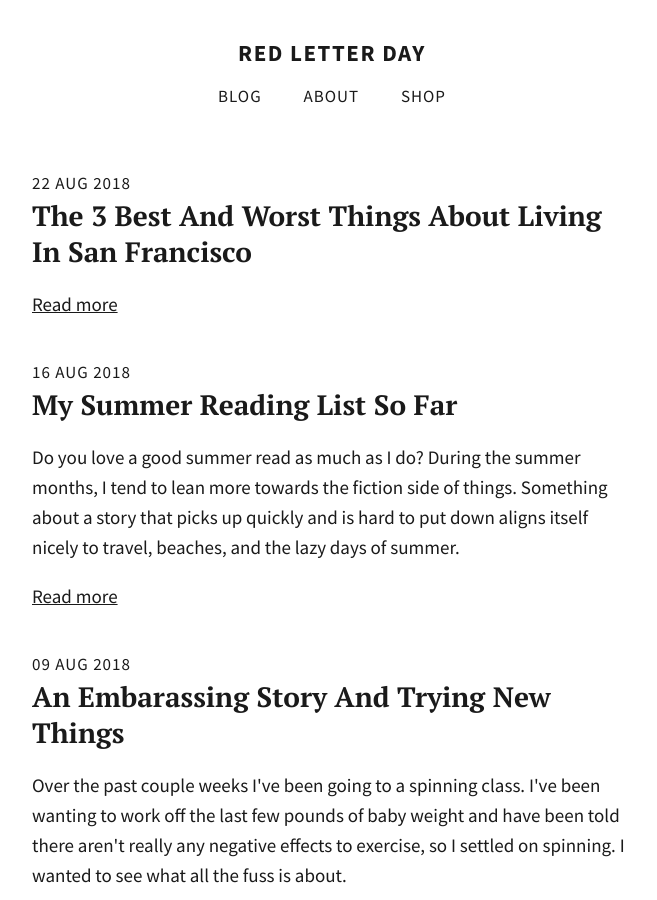
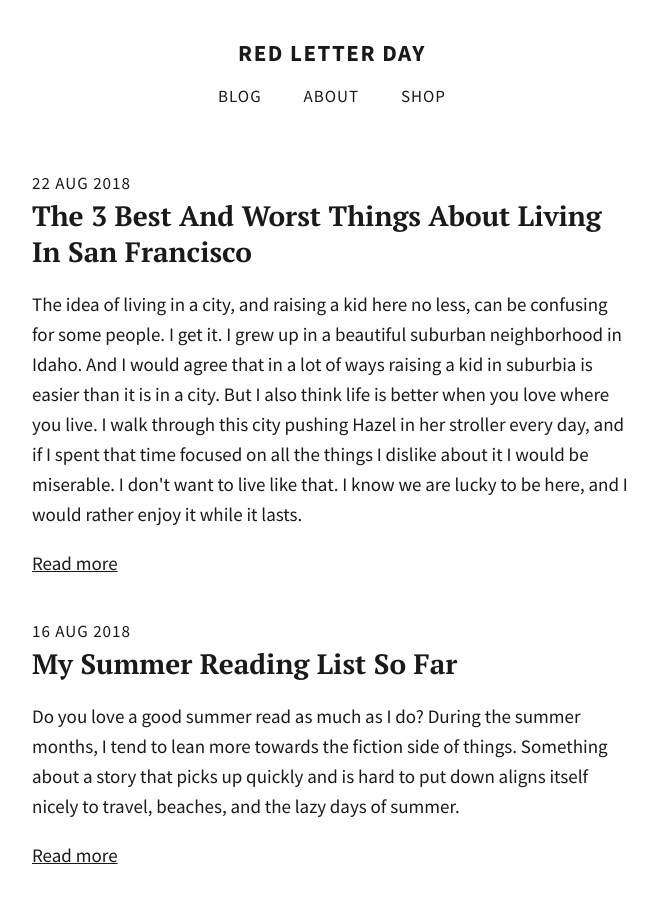
Before and after one commit to totiffany/totiffany.github.io, a Jekyll site: the page built from index.html, in a window 1280 px wide and 900 px high. Shown: the whole window, without its empty margins (308-965 px from the left). Built offline with Jekyll 4.4.1, drawn with Linux system fonts in a browser that asks for light colours.

Commit message:
Update 2018-08-22-The-3-Best-And-Worst-Things-About-Living-In-San-Francisco.md

```diff
--- a/_posts/2018-08-22-The-3-Best-And-Worst-Things-About-Living-In-San-Francisco.md
+++ b/_posts/2018-08-22-The-3-Best-And-Worst-Things-About-Living-In-San-Francisco.md
@@ -1,5 +1,14 @@
 ---
 published: true
+description: >-
+  The idea of living in a city, and raising a kid here no less, can be confusing
+  for some people. I get it. I grew up in a beautiful suburban neighborhood in
+  Idaho. And I would agree that in a lot of ways raising a kid in suburbia is
+  easier than it is in a city. But I also think life is better when you love
+  where you live. I walk through this city pushing Hazel in her stroller every
+  day, and if I spent that time focused on all the things I dislike about it I
+  would be miserable. I don't want to live like that. I know we are lucky to be
+  here, and I would rather enjoy it while it lasts.
 ---
 One of the first questions we get when someone from out of town learns we live in San Francisco is, "Do you like it?"
 
```
